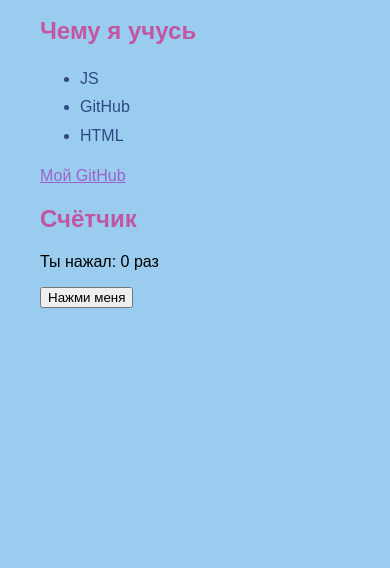
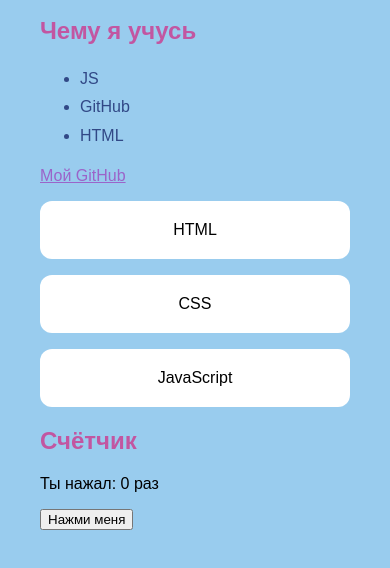
Before and after one commit to vshingirey03-web/my-site, a plain HTML site: page index.html in a window 390 px wide. Shown: the part 328-896 px from the top of the page. Before the commit the page ends 844 px from the top, so only its background shows below. Drawn offline with Linux system fonts and the light colour scheme.

Commit message:
Адаптивные карточки

```diff
--- a/index.html
+++ b/index.html
@@ -2,25 +2,32 @@
 <html lang="ru">
 <head>
   <meta charset="UTF-8">
+  <meta name="viewport" content="width=device-width, initial-scale=1.0">
   <title>Вскод</title>
+  <link rel="stylesheet" href="style.css">
 </head>
-<link rel="stylesheet" href="style.css">
-
 <body>
   <h1>Привет, я Ваня мне 24</h1>
   <p>Я учусь программировать.</p>
+
   <h2>Чему я учусь</h2>
   <ul>
-  <li> JS </li>
-   <li> GitHub </li>
-   <li>  HTML</li>
-   </ul>
+    <li>JS</li>
+    <li>GitHub</li>
+    <li>HTML</li>
+  </ul>
   <p><a href="https://github.com/vshingirey03-web">Мой GitHub</a></p>
+
+  <div class="cards">
+    <div class="card">HTML</div>
+    <div class="card">CSS</div>
+    <div class="card">JavaScript</div>
+  </div>
+
   <h2>Счётчик</h2>
-<p>Ты нажал: <span id="count">0</span> раз</p>
-<button id="btn">Нажми меня</button>
+  <p>Ты нажал: <span id="count">0</span> раз</p>
+  <button id="btn">Нажми меня</button>
 
-<script src="script.js"></script>
+  <script src="script.js"></script>
 </body>
-
 </html>
--- a/style.css
+++ b/style.css
@@ -22,3 +22,21 @@ li {
 ul {
   line-height: 1.8;
 }
+.cards {
+  display: flex;
+  gap: 16px;
+}
+
+.card {
+  flex: 1;
+  background-color: white;
+  padding: 20px;
+  border-radius: 12px;
+  text-align: center;
+}
+
+@media (max-width: 600px) {
+  .cards {
+    flex-direction: column;
+  }
+}
```
